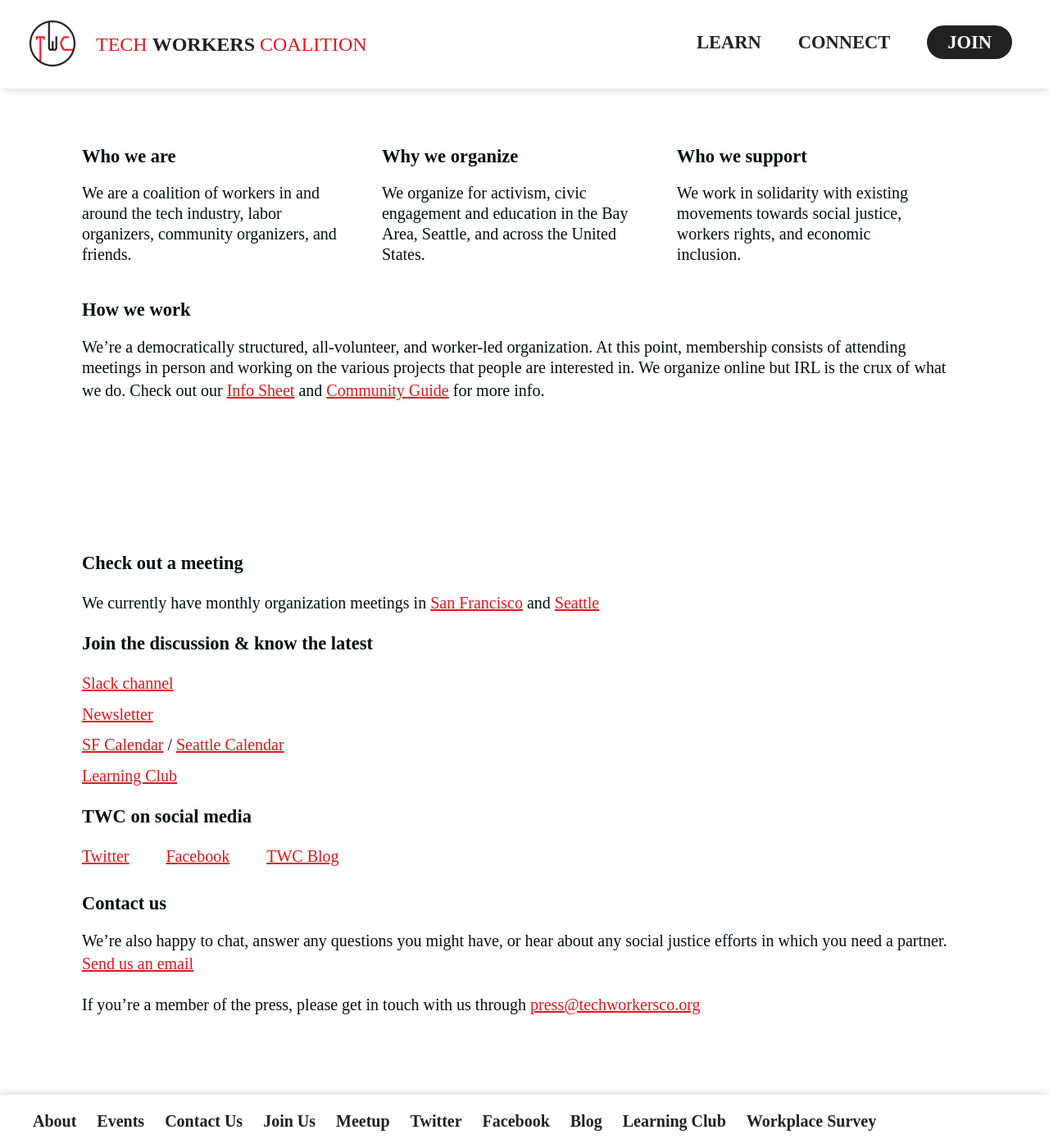
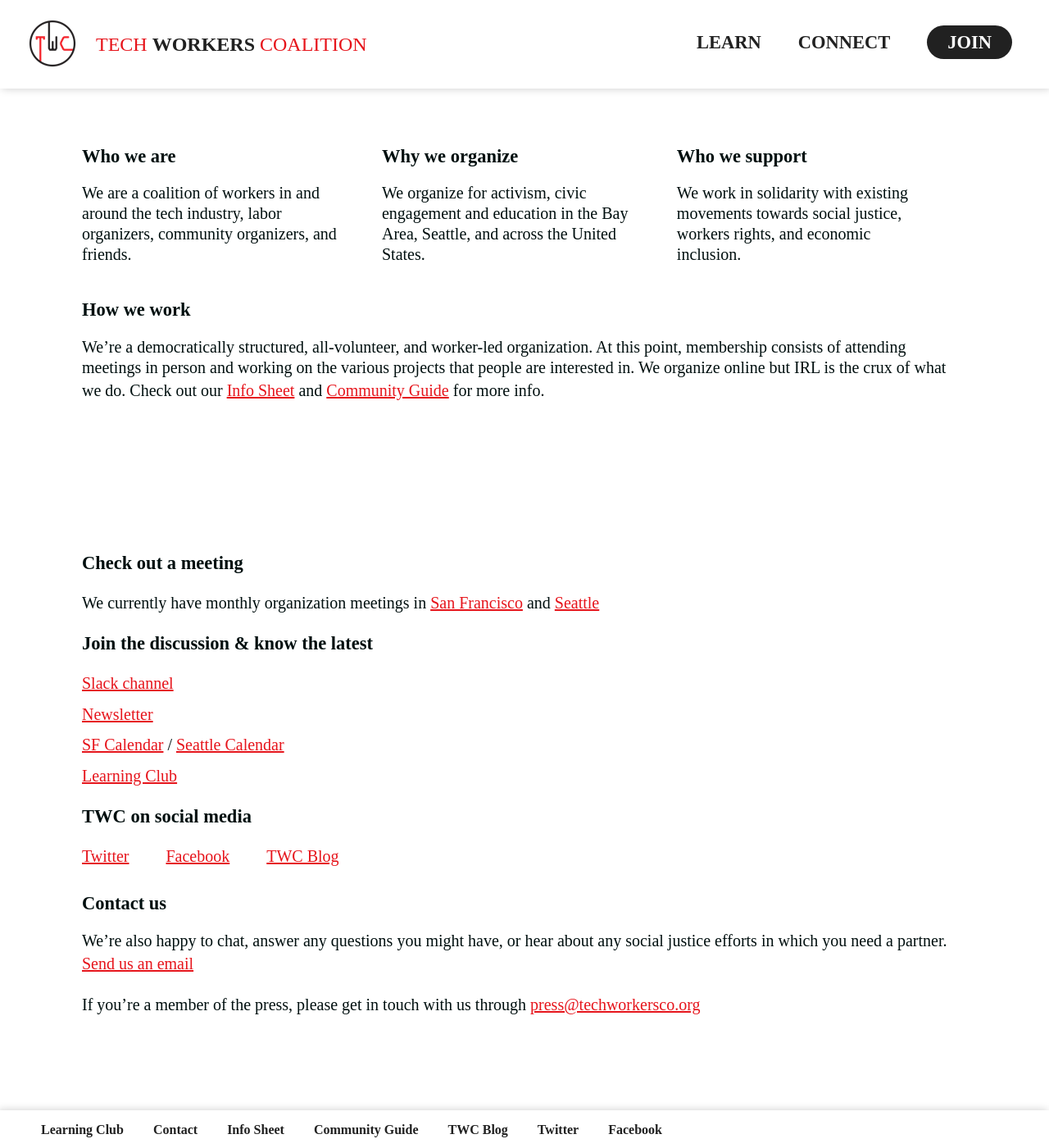
Before and after one commit to techworkersco/twc-site, a Jekyll site: the page built from index.md, in a window 1280 px wide and 1400 px high, scrolled down 427 px. Shown: the whole window at 82% size. Built offline with Jekyll 4.4.1, drawn with Linux system fonts in a browser that asks for light colours; nearby versions of some CDN libraries.

Commit message:
footer changes

```diff
--- a/_config.yml
+++ b/_config.yml
@@ -28,21 +28,26 @@
   - Gemfile
   - Gemfile.lock
 header_links:
-  - url: '#learn'
+  - url: https://techworkerscoalition.org/#learn
     text: Learn
-  - url: '#connect'
+  - url: https://techworkerscoalition.org/#connect
     text: Connect
   - url: /subscribe
     text: Join
 footer_links:
-  - url: https://www.meetup.com/Tech-Workers-Coalition/
-    text: Meetup
+  - url: https://sites.google.com/view/tech-workers-coalition/learning-club
+    text: Learning Club
+  - url: /contact-us/
+    text: Contact
+  - url: https://s3-us-west-1.amazonaws.com/techworkerscoalition.org/assets/files/TWCInfosheet.pdf
+    text: Info Sheet
+  - url: https://s3-us-west-1.amazonaws.com/techworkerscoalition.org/assets/files/TWCCommunityGuide.pdf
+    text: Community Guide
+  - url: https://medium.com/tech-workers-coalition
+    text: TWC Blog
   - url: https://twitter.com/techworkersco
     text: Twitter
   - url: https://www.facebook.com/TechWorkersCoalition
     text: Facebook
-  - url: https://medium.com/tech-workers-coalition
-    text: Blog
-  - url: https://sites.google.com/view/tech-workers-coalition/learning-club
-    text: Learning Club
+
 port: 8080
--- a/_includes/footer.html
+++ b/_includes/footer.html
@@ -1,14 +1,14 @@
 <footer class="footer-content">
   <ul>
-    {% for my_page in site.pages %}
+<!--     {% for my_page in site.pages %}
       {% if my_page.show_in_footer %}
         <li><a href="{{ my_page.url | relative_url }}">{{ my_page.title | escape }}</a></li>
       {% endif %}
-    {% endfor %}
+    {% endfor %} -->
     {% for link in site.footer_links %}
         <li><a href="{{ link.url }}">{{ link.text }}</a></li>
     {% endfor %}
-    <li><a target="_blank" href="http://eepurl.com/bPiopX">Workplace Survey</a></li>
+<!--     <li><a target="_blank" href="http://eepurl.com/bPiopX">Workplace Survey</a></li> -->
   </ul>
 
 </footer>
--- a/assets/css/main.scss
+++ b/assets/css/main.scss
@@ -293,18 +293,20 @@
     }
   footer ul {
     list-style-type: none;
-    padding-left: 2em;
+    // padding-left: 2em;
+    margin: 0.5em;
   }
 
     footer li {
       display: inline;
       font-weight: 600;
+      font-size: 16px;
     }
 
       footer li:after {
         content: '  ';
-        margin-right: .5em;
-        margin-left: .5em;
+        margin-right: 1em;
+        margin-left: 1em;
       }
 
       footer li:last-child:after {
```
Also changed, not shown: _includes/head.html (+0 -25 lines), index.md (+26 -0 lines).
